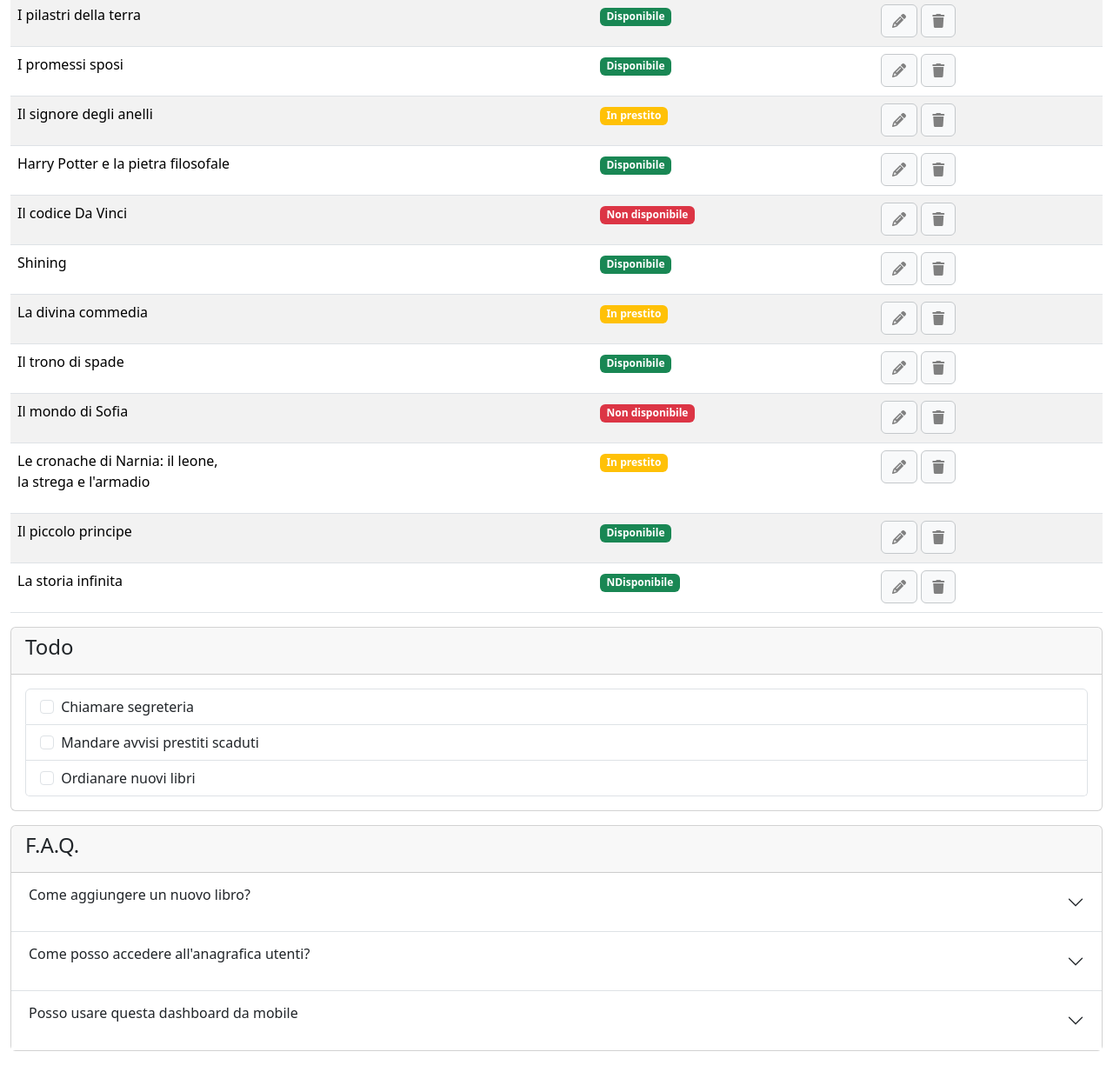
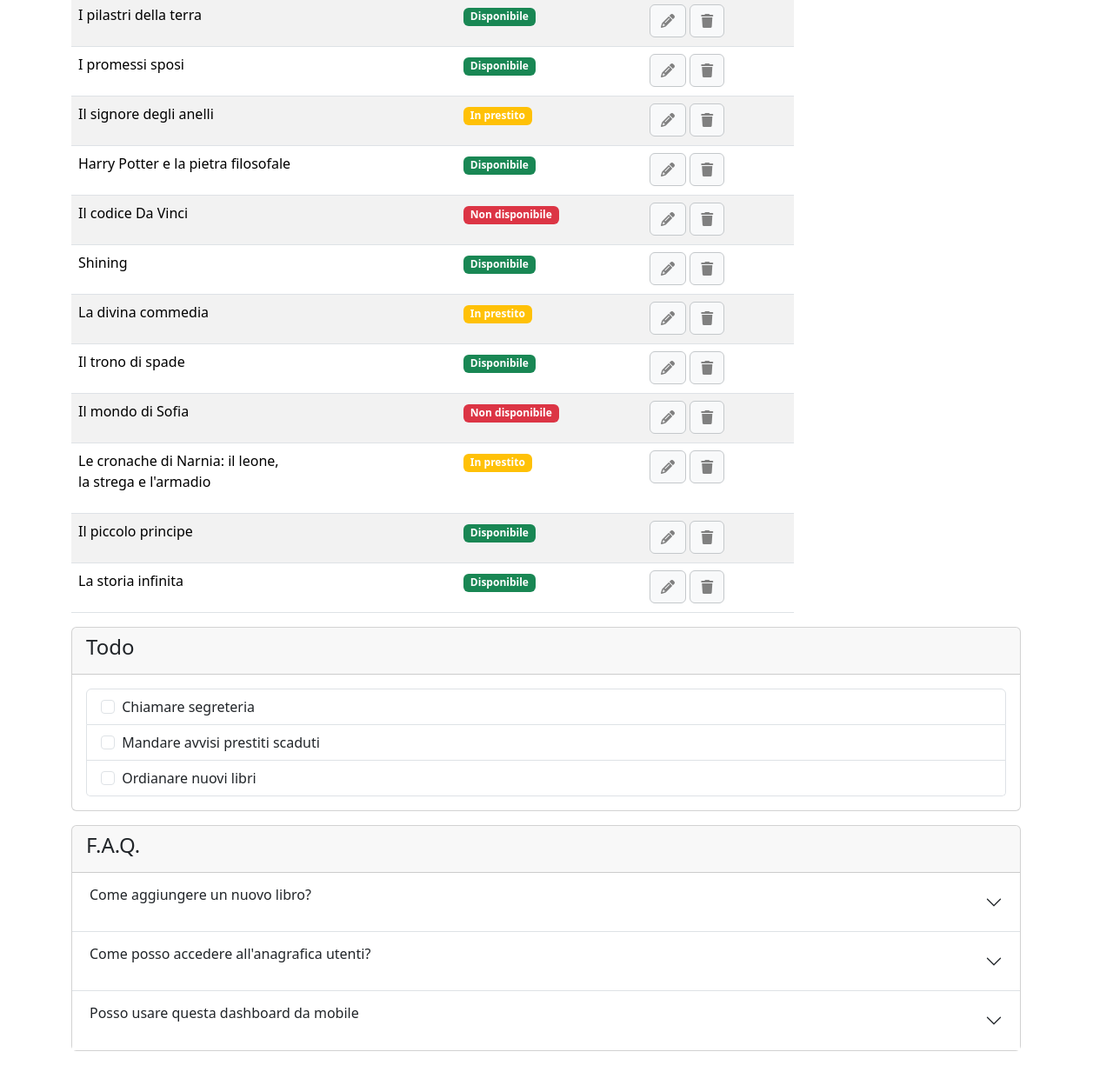
Before and after one commit to Carlomadella/html-css-bootstrap-dashboard, a plain HTML site: page index.html in a window 1280 px wide. Shown: the part 229-1454 px from the top of the page at 87% size. Drawn offline with nearby package versions, Linux system fonts and the light colour scheme.

Commit message:
sistemato layout

```diff
--- a/index.html
+++ b/index.html
@@ -19,7 +19,7 @@
     <header>
         <div class="container-fluid bg-dark py-3">
             <div class="container">
-                <div class="row">
+                <div class="row d-flex justify-content-between">
                     <div class="col-sm-6 col-md-1">
                         <div class="navbar-brand">
                             <img src="./img/duck.png" alt="Logo" id="logo">
@@ -37,17 +37,15 @@
 <!-- MAIN -->
     <main>
 <!-- Tabella -->
-        <div class="container-fluid">
-            <div class="row py-3">
-                <div class="col-sm-6">
+        <div class="container">
+            <div class="row">
+                <div class="col-lg-9">
+                    <div class="row">
+                        <div class="col-12 d-flex justify-content-between py-3">
                             <h2>Catalogo libri</h2>
-                </div>
-                <div class="col-sm-6 d-flex justify-content-end">
                             <button type="button" class="btn btn-primary">Aggiungi libro</button>
                         </div>
-            </div>
-            <div class="row">
-                <div class="col-sm-12">
+                        <div class="col-12">
                             <table class="table table-striped">
                                 <thead>
                                     <tr>
@@ -57,11 +55,12 @@
                                     </tr>
                                 </thead>
                                 <tbody>
-                            <!-- prima riga -->
+                                    <!-- prima riga tabella-->
                                         <tr>
                                             <td>
                                                 <p>I pilastri della terra</p>
                                             </td>
+
                                             <td><span class="badge text-bg-success">Disponibile</span></td>
                                             <td>
                                                 <button type="button" class="btn btn-light border border-secondary-subtle rounded"><i class="fa-solid fa-pencil"></i></button>
@@ -161,7 +160,7 @@
 
                                         <tr>
                                             <td><p>La storia infinita</p></td>
-                                <td><span class="badge text-bg-success">NDisponibile</span></td>
+                                            <td><span class="badge text-bg-success">Disponibile</span></td>
                                             <td>
                                                 <button type="button" class="btn btn-light border border-secondary-subtle rounded"><i class="fa-solid fa-pencil"></i></button>
                                                 <button type="button" class="btn btn-light border border-secondary-subtle rounded"><i class="fa-solid fa-trash"></i></button>
@@ -173,11 +172,10 @@
                         </div>
                     </div>
                 </div>
-<!-- TO-DO-LIST -->
-        <div class="container-fluid">
+                <!-- CARDS -->
                 <div class="row">
                     <!-- prima card -->
-                    <div class="col-sm-12">
+                    <div class="col-12">
                         <div class="card">
                             <div class="card-header">
                               <h4>Todo</h4>
@@ -199,7 +197,7 @@
                         </div>
                     </div>
                     <!-- Seconda card -->
-                    <div class="col-sm-12 py-3">
+                    <div class="col-12 py-3">
                         <div class="card">
                             <div class="card-header">
                               <h4>F.A.Q.</h4>
@@ -239,7 +237,6 @@
                     </div>
                 </div>
         </div>
-        </div>
     </main>
 <!-- SCRIPT -->
     <script src="https://cdn.jsdelivr.net/npm/bootstrap@5.3.3/dist/js/bootstrap.bundle.min.js" integrity="sha384-YvpcrYf0tY3lHB60NNkmXc5s9fDVZLESaAA55NDzOxhy9GkcIdslK1eN7N6jIeHz" crossorigin="anonymous"></script>
```
Lines whose indentation alone changed are shown as unchanged.
